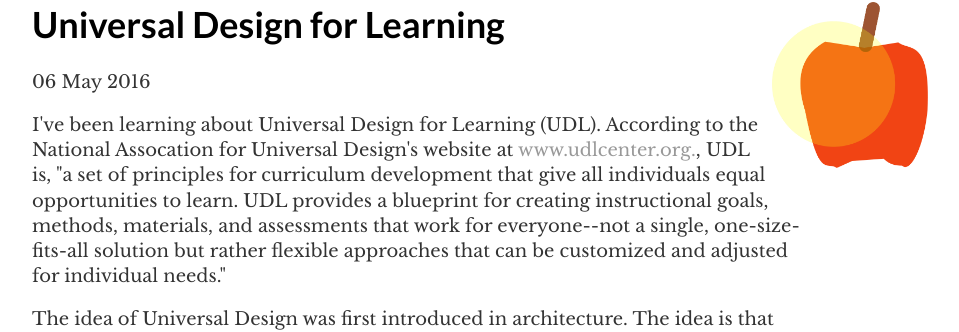
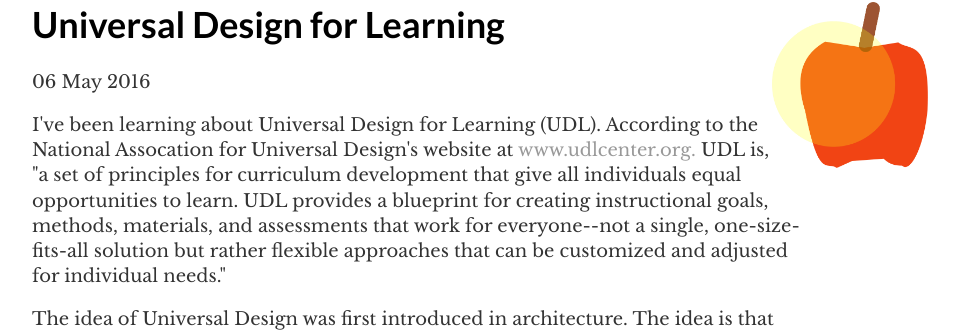
Before and after one commit to ms-mckee/ms-mckee.github.io, a Jekyll site: the page built from _posts/2016-05-06-universal-design-for-learning.md, in a window 1280 px wide. Shown: the part 107-439 px from the top of the page, without its empty margins (160-1119 px from the left). Built offline with Jekyll 4.4.1, drawn with Linux system fonts in a browser that asks for light colours.

Commit message:
Update 2016-05-06-universal-design-for-learning.md

```diff
--- a/_posts/2016-05-06-universal-design-for-learning.md
+++ b/_posts/2016-05-06-universal-design-for-learning.md
@@ -4,7 +4,7 @@ title: "Universal Design for Learning"
 date: 2016-05-06
 ---
 <p>
-I've been learning about Universal Design for Learning (UDL). According to the National Assocation for Universal Design's website at <a href="http://www.udlcenter.org/">www.udlcenter.org.</a>, UDL is, "a set of principles for curriculum development that give all individuals equal opportunities to learn. UDL provides a blueprint for creating instructional goals, methods, materials, and assessments that work for everyone--not a single, one-size-fits-all solution but rather flexible approaches that can be customized and adjusted for individual needs."
+I've been learning about Universal Design for Learning (UDL). According to the National Assocation for Universal Design's website at <a href="http://www.udlcenter.org/">www.udlcenter.org.</a> UDL is, "a set of principles for curriculum development that give all individuals equal opportunities to learn. UDL provides a blueprint for creating instructional goals, methods, materials, and assessments that work for everyone--not a single, one-size-fits-all solution but rather flexible approaches that can be customized and adjusted for individual needs."
 </p>
 <p>
 The idea of Universal Design was first introduced in architecture. The idea is that when architects plan buildings and environments, if new structures are designed to meet the needs of disabled users, all users will benefit. The classic example is the curb cut. The curb cut allows for access for people in wheelchairs, but also for people using strollers and rolling luggage.
```
